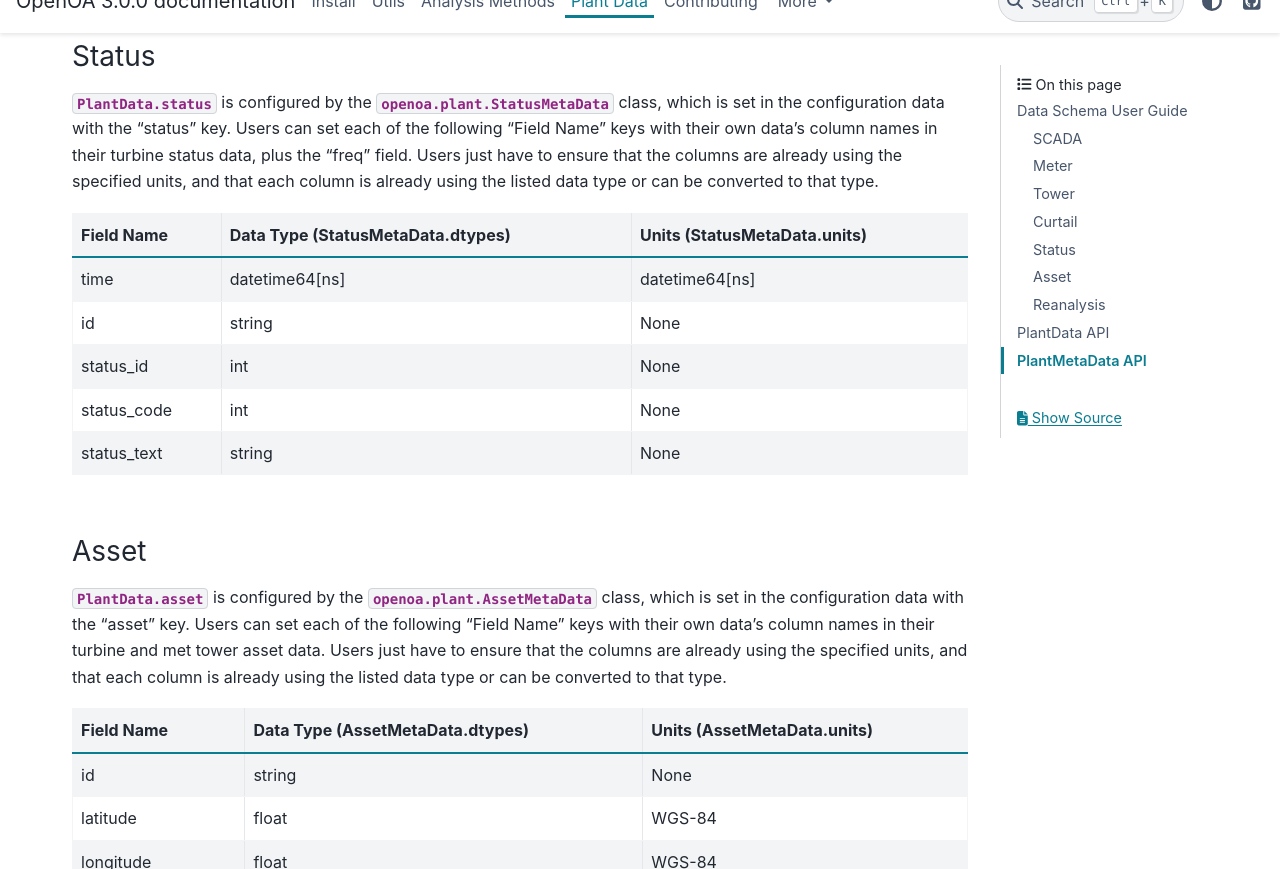
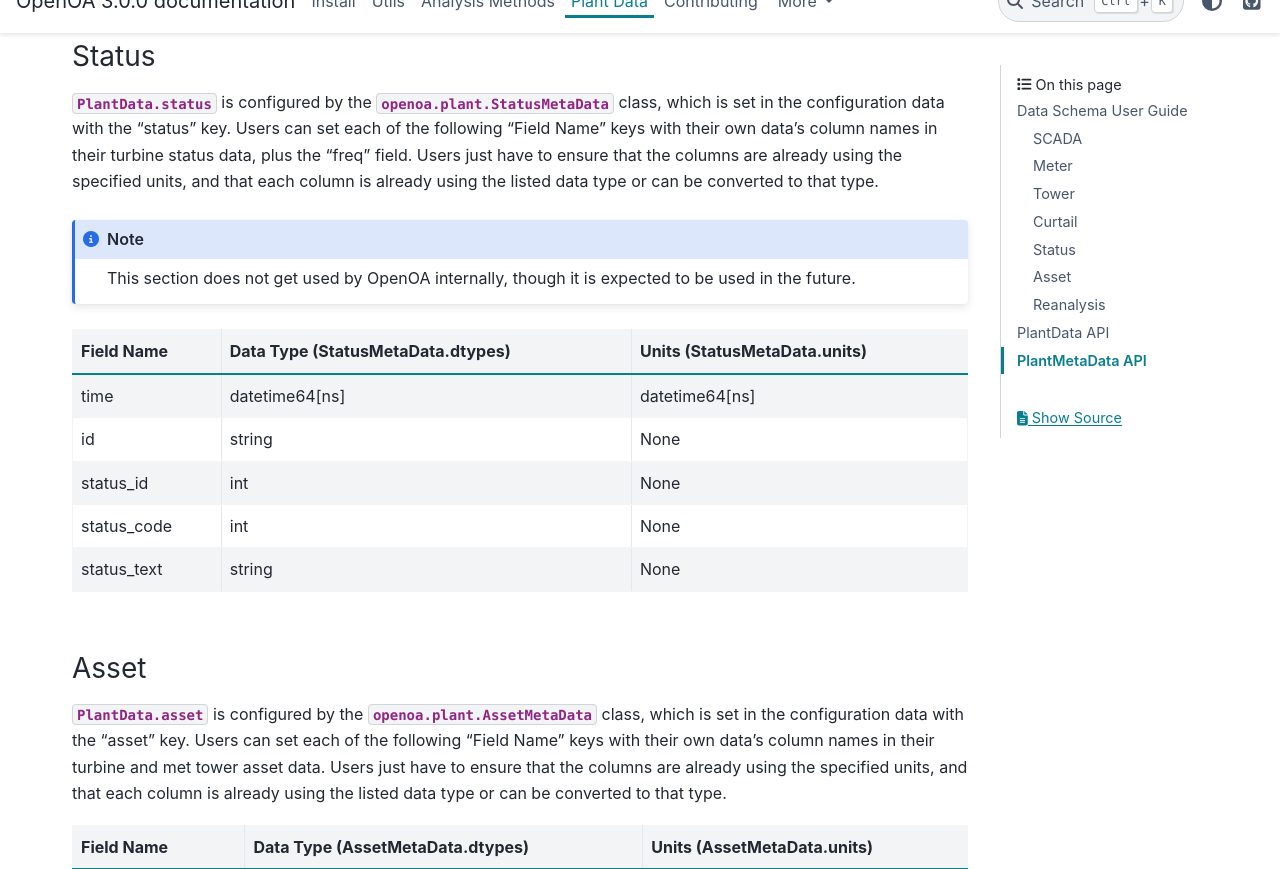
Before and after one commit to NREL/OpenOA, a Sphinx documentation site: the page built from sphinx/types.rst, in a window 1280 px wide and 900 px high, scrolled down 3300 px, cut to the strip 31-900 px from the top of the window. Built offline with Sphinx 7.4.7 and the PyData theme 0.15.4, drawn with Linux system fonts in a browser that asks for light colours; pages that are not in the unit, such as notebooks, are missing from menus.

Commit message:
add note about status and other small updates

```diff
--- a/sphinx/types.rst
+++ b/sphinx/types.rst
@@ -150,6 +150,10 @@ data with the "status" key. Users can set each of the following "Field Name" key
 data's column names in their turbine status data, plus the "freq" field. Users just have to ensure
 that the columns are already using the specified units, and that each column is already using the
 listed data type or can be converted to that type.
+
+.. note::
+    This section does not get used by OpenOA internally, though it is expected to be used in the future.
+
 
 ==================== ===================================   ==============================
  Field Name           Data Type (StatusMetaData.dtypes)     Units (StatusMetaData.units)
```
Also changed, not shown: 1 other file.
